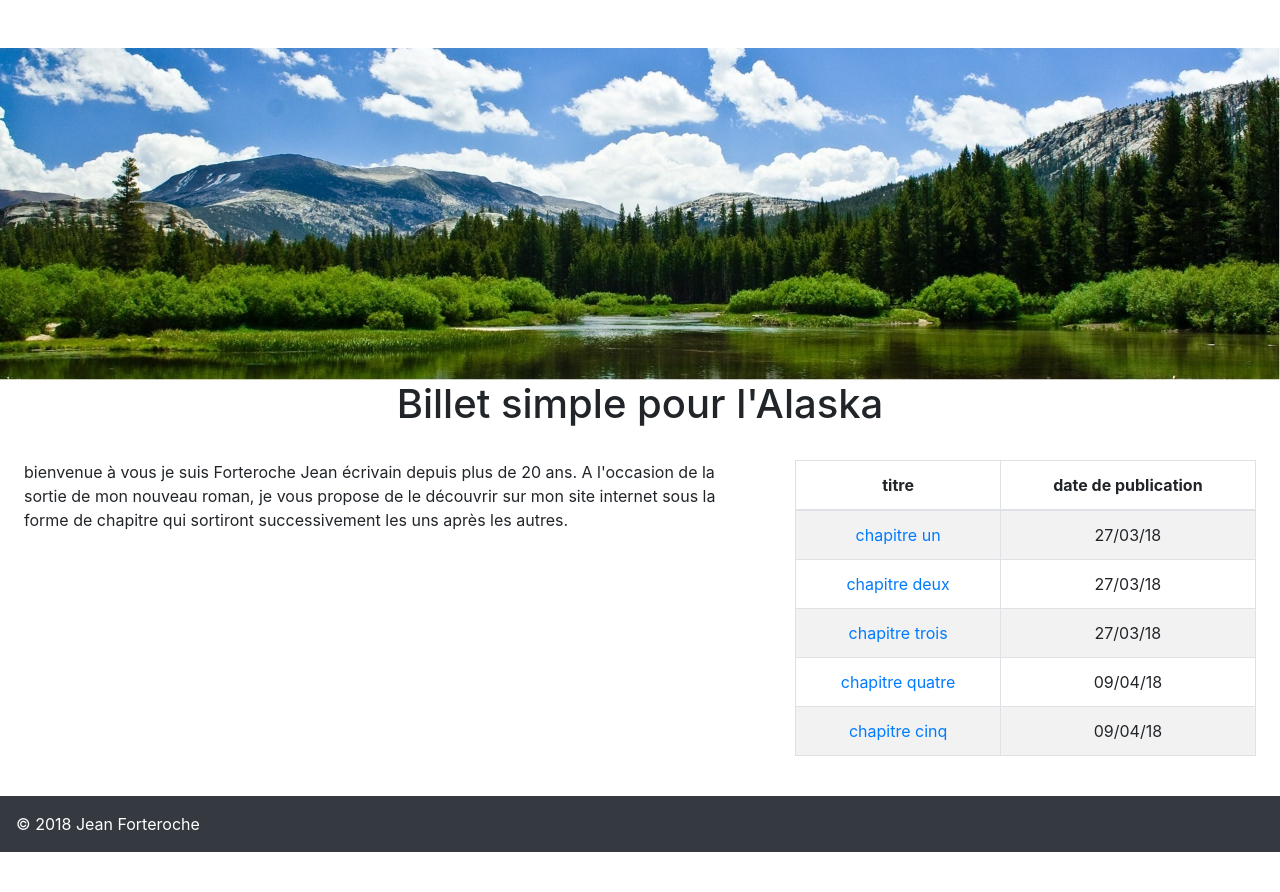
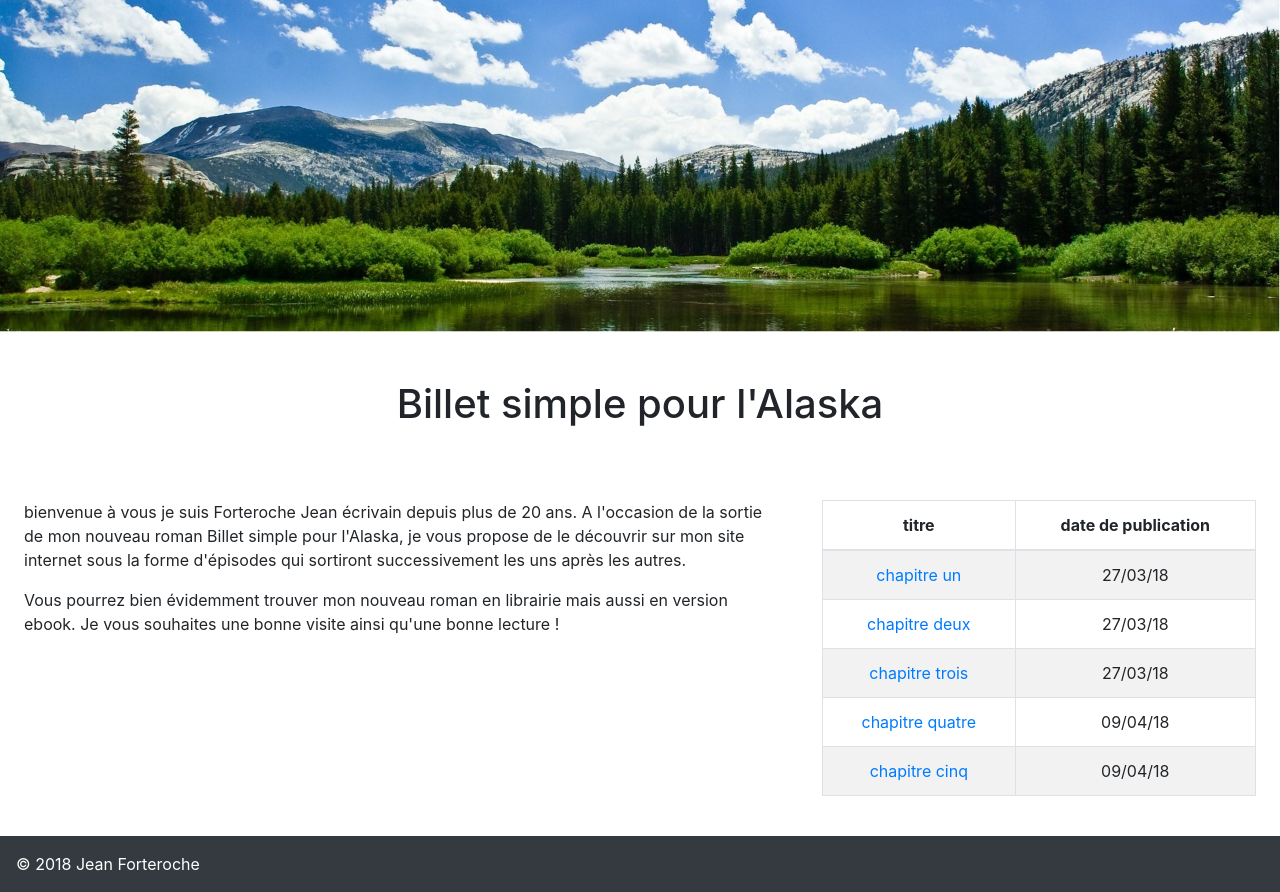
Before and after one commit to michelre/projet4, a PHP site: page / in a window 1280 px wide. Shown: the part 72-964 px from the top of the page. Before the commit the page ends 924 px from the top, so only its background shows below. Run offline with PHP 8.4, Linux system fonts and the light colour scheme; data comes from the database, SQL or seed files in the repository.

Commit message:
ajustement margin nav-fixed

```diff
--- /dev/null
+++ b/public/margin.css
@@ -0,0 +1,17 @@
+.margin{
+    margin-top: 72px;
+}
+
+.margin-admin{
+    margin-top: 100px;
+}
+
+@media screen and (max-width: 575px){
+   .margin{
+       margin-top: 56px;
+    }
+
+   .margin-admin{
+        margin-top: 80px;
+    }
+}
--- a/templates/header.php
+++ b/templates/header.php
@@ -1,3 +1,3 @@
-<header class="mt-5">
+<header class="margin">
     <img src="public/images/header.jpg" class="img-fluid" alt="photo illustration Alaska">
 </header>
--- a/templates/nav.php
+++ b/templates/nav.php
@@ -1,4 +1,4 @@
-<nav class=" navbar navbar-dark navbar-expand-sm  bg-dark py-sm-3">
+<nav class=" navbar navbar-dark navbar-expand-sm fixed-top bg-dark py-sm-3">
     <a class="navbar-brand" href="#">Jean Forteroche</a>
     <button class="navbar-toggler" type="button" data-toggle="collapse" data-target="#navbarNavDropdown" aria-controls="navbarNavDropdown" aria-expanded="false" aria-label="Toggle navigation">
         <span class="navbar-toggler-icon"></span>
--- a/view/accueil.php
+++ b/view/accueil.php
@@ -7,6 +7,7 @@
     <link rel='stylesheet' href='https://cdnjs.cloudflare.com/ajax/libs/font-awesome/4.7.0/css/font-awesome.min.css'/>
     <link rel='stylesheet' href='https://cdnjs.cloudflare.com/ajax/libs/twitter-bootstrap/4.0.0/css/bootstrap.min.css'/>
     <link rel="stylesheet" href="public/nav.css">
+    <link rel="stylesheet" href="public/margin.css">
     <title>Accueil</title>
 </head>
 <body>
@@ -14,12 +15,17 @@
     <?php include('templates/nav.php');?>
     <?php include('templates/header.php');?>
 
-    <h1 class="text-center">Billet simple pour l'Alaska</h1>
+    <h1 class="text-center mt-3 mt-md-5">Billet simple pour l'Alaska</h1>
 
-    <div class="d-lg-flex">
+    <div class="d-lg-flex mt-3 mt-md-5">
         <div class="présentation p-3 p-md-4">
-            <p>bienvenue à vous je suis Forteroche Jean écrivain depuis plus de 20 ans. A l'occasion de la sortie de mon nouveau roman,
-             je vous propose de le découvrir sur mon site internet sous la forme de chapitre qui sortiront successivement les uns après les autres.</p>
+            <p>bienvenue à vous je suis Forteroche Jean écrivain depuis plus de 20 ans. A l'occasion de la sortie de mon nouveau roman Billet simple pour l'Alaska,
+             je vous propose de le découvrir sur mon site internet sous la forme d'épisodes qui sortiront successivement les uns après les autres.
+            </p>
+            <p>
+             Vous pourrez bien évidemment trouver mon nouveau roman en librairie mais aussi en version ebook.
+             Je vous souhaites une bonne visite ainsi qu'une bonne lecture !
+            </p>
         </div>
         <div class="liste-article p-3 p-md-4 w-100">
             <table class="table table-striped table-bordered ">
--- a/view/addPost.php
+++ b/view/addPost.php
@@ -7,6 +7,7 @@
     <link rel='stylesheet' href='https://cdnjs.cloudflare.com/ajax/libs/font-awesome/4.7.0/css/font-awesome.min.css'/>
     <link rel='stylesheet' href='https://cdnjs.cloudflare.com/ajax/libs/twitter-bootstrap/4.0.0/css/bootstrap.min.css'/>
     <link rel="stylesheet" href="public/nav.css">
+    <link rel="stylesheet" href="public/margin.css">
     <script src="scripts/tinymce/tinymce.min.js"></script>
     <script>
         tinymce.init({
@@ -19,7 +20,7 @@
 <body>
 
     <?php include('templates/nav.php'); ?>
-    <h3 class="text-center m-3">ajout chapitre</h3>
+    <h3 class="text-center margin-admin">ajout chapitre</h3>
 
     <div class="addPost m-5 p-5 border border-dark">
         <form action="index.php?action=addPost" method="post">
--- a/view/admin.php
+++ b/view/admin.php
@@ -7,11 +7,12 @@
     <link rel='stylesheet' href='https://cdnjs.cloudflare.com/ajax/libs/font-awesome/4.7.0/css/font-awesome.min.css'/>
     <link rel='stylesheet' href='https://cdnjs.cloudflare.com/ajax/libs/twitter-bootstrap/4.0.0/css/bootstrap.min.css'/>
     <link rel="stylesheet" href="public/nav.css">
+    <link rel="stylesheet" href="public/margin.css">
     <title>Administration</title>
 </head>
 <body>
     <?php include('templates/nav.php'); ?>
-    <h3 class="text-center m-3">Administration</h3>
+    <h3 class="text-center margin-admin">Administration</h3>
 
     <div class="actionAdmin m-5 p-4 border border-dark">
         <a href="index.php?action=newPost">créer un nouveau chapitre</a>
--- a/view/chapitre.php
+++ b/view/chapitre.php
@@ -8,6 +8,7 @@
     <link rel='stylesheet' href='https://cdnjs.cloudflare.com/ajax/libs/twitter-bootstrap/4.0.0/css/bootstrap.min.css'/>
     <link rel="stylesheet" href="public/nav.css">
     <link rel="stylesheet" href="public/comment.css">
+    <link rel="stylesheet" href="public/margin.css">
     <title>chapitre</title>
 </head>
 <body>
--- a/view/commentaires.php
+++ b/view/commentaires.php
@@ -7,12 +7,13 @@
     <link rel='stylesheet' href='https://cdnjs.cloudflare.com/ajax/libs/font-awesome/4.7.0/css/font-awesome.min.css'/>
     <link rel='stylesheet' href='https://cdnjs.cloudflare.com/ajax/libs/twitter-bootstrap/4.0.0/css/bootstrap.min.css'/>
     <link rel="stylesheet" href="public/nav.css">
+    <link rel="stylesheet" href="public/margin.css">
     <title>gestion des commentaires</title>
 </head>
 <body>
 
     <?php include('templates/nav.php'); ?>
-    <h3 class="text-center m-3">commentaires signalés</h3>
+    <h3 class="text-center margin-admin">commentaires signalés</h3>
 
     <?php
 
--- a/view/connexion.php
+++ b/view/connexion.php
@@ -8,13 +8,14 @@
     <link rel='stylesheet' href='https://cdnjs.cloudflare.com/ajax/libs/twitter-bootstrap/4.0.0/css/bootstrap.min.css'/>
     <link rel="stylesheet" href="public/nav.css">
     <link rel="stylesheet" href="public/formConnexion.css">
+    <link rel="stylesheet" href="public/margin.css">
     <title>Connexion</title>
 </head>
 <body>
 
     <?php include('templates/nav.php'); ?>
 
-    <form action="index.php?action=connexion" method="post" class="form-signin">
+    <form action="index.php?action=connexion" method="post" class="form-signin margin">
         <h4 class="h3 mb-3 font-weight-normal text-center">Connectez vous :</h4>
         <label for="inputText">Nom:</label>
         <input type="text" id="pseudo" name="pseudo" class="form-control" placeholder="votre nom" required >
--- a/view/listPosts.php
+++ b/view/listPosts.php
@@ -7,12 +7,13 @@
     <link rel='stylesheet' href='https://cdnjs.cloudflare.com/ajax/libs/font-awesome/4.7.0/css/font-awesome.min.css'/>
     <link rel='stylesheet' href='https://cdnjs.cloudflare.com/ajax/libs/twitter-bootstrap/4.0.0/css/bootstrap.min.css'/>
     <link rel="stylesheet" href="public/nav.css">
+    <link rel="stylesheet" href="public/margin.css">
     <title>Gestion chapitre</title>
 </head>
 <body>
 
     <?php include('templates/nav.php'); ?>
-    <h3 class="text-center m-3">modifier chapitre</h3>
+    <h3 class="text-center margin-admin">modifier chapitre</h3>
     <div class="border border-dark m-5 p-5">
         <?php
         foreach ($posts as $post)
--- a/view/updatePost.php
+++ b/view/updatePost.php
@@ -7,6 +7,7 @@
     <link rel='stylesheet' href='https://cdnjs.cloudflare.com/ajax/libs/font-awesome/4.7.0/css/font-awesome.min.css'/>
     <link rel='stylesheet' href='https://cdnjs.cloudflare.com/ajax/libs/twitter-bootstrap/4.0.0/css/bootstrap.min.css'/>
     <link rel="stylesheet" href="public/nav.css">
+    <link rel="stylesheet" href="public/margin.css">
     <script src="scripts/tinymce/tinymce.min.js"></script>
     <script>
         tinymce.init({
@@ -19,7 +20,7 @@
 <body>
 
     <?php include('templates/nav.php'); ?>
-    <h3 class="text-center m-3">modifications chapitre</h3>
+    <h3 class="text-center margin-admin">modifications chapitre</h3>
 
     <div class="updatePost m-5 p-5 border border-dark">
 
```
